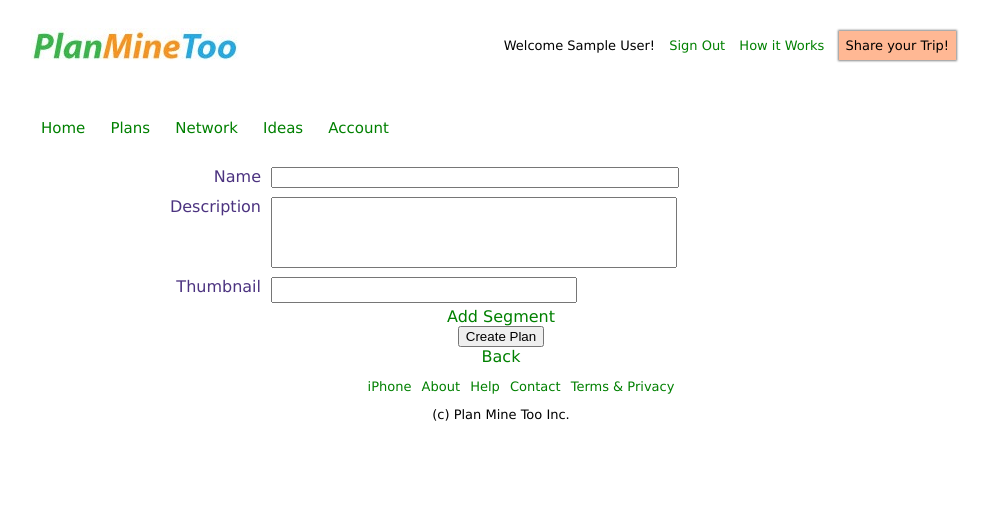
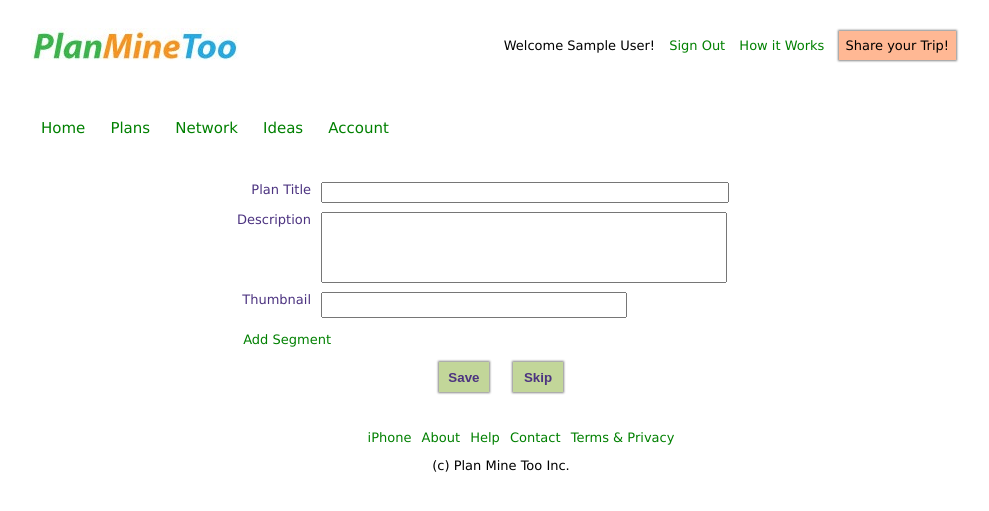
Before and after one commit to mdhagat/planner, a Rails app: page /plans/new in a window 1280 px wide. Shown: the top 511 px of the page, without its empty margins (139-1128 px from the left). Run offline with Rails 7, Linux system fonts and the light colour scheme; the visitor is signed in with stand-in values (Sample User, id 1); data that the repository does not hold is empty; style sheets or scripts are compiled from the project's sources; some libraries are stand-ins or nearby versions.

Commit message:
More updates to new plan creation

```diff
--- a/app/assets/stylesheets/plans.css.scss
+++ b/app/assets/stylesheets/plans.css.scss
@@ -144,6 +144,7 @@ div.new_plan_section
   margin-left: auto;
   margin-right: auto;
   width:1000px;
+  font-size:small;
 //  border-style:solid;
 //  border-width:1px;
 }
@@ -151,7 +152,7 @@ div.new_plan_section
 .title_section
 {
   position:relative;
-  left:100px;
+  left:150px;
   height:30px;
   width:350px;
 //  border-style:solid;
@@ -165,7 +166,6 @@ div.new_plan_section
   height:30px;
   width:150px;
   text-align: right;
-  font-size:medium;
   color:#4C3380;
 //  border-style:solid;
 //  border-width:1px;
@@ -181,7 +181,7 @@ div.new_plan_section
 .description_section
 {
   position:relative;
-  left:100px;
+  left:150px;
   height:80px;
   width:350px;
 //  border-style:solid;
@@ -195,7 +195,6 @@ div.new_plan_section
   height:30px;
   width:150px;
   text-align: right;
-  font-size:medium;
   color:#4C3380;
 //  border-style:solid;
 //  border-width:1px;
@@ -213,7 +212,7 @@ div.new_plan_section
 .thumbnail_section
 {
   position:relative;
-  left:100px;
+  left:150px;
   height:30px;
   width:350px;
 //  border-style:solid;
@@ -227,7 +226,6 @@ div.new_plan_section
   height:30px;
   width:150px;
   text-align: right;
-  font-size:medium;
   color:#4C3380;
 //  border-style:solid;
 //  border-width:1px;
@@ -242,12 +240,58 @@ div.new_plan_section
   resize:none;
 }
 
+.add_segment_link
+{
+  position:absolute;
+  left:170px;
+  height:30px;
+  width:150px;
+  margin:10px;
+  text-align: right;
+}
+
 div.add_segment_section
 {
   position:relative;
   height:140px;
-  width:750px;
+  width:650px;
   margin:auto;
   background-color:#F5F0E6;
   box-shadow: 0px 0px 4px 1px #888888;
 }
+
+
+.segment_title_section
+{
+  position:relative;
+  top:10px;
+  left:10px;
+  height:30px;
+  width:350px;
+//  border-style:solid;
+//  border-width:1px;
+}
+
+.segment_description_section
+{
+  position:relative;
+  top:10px;
+  left:10px;
+  height:80px;
+  width:350px;
+//  border-style:solid;
+//  border-width:1px;
+}
+
+.add_segment_button
+{
+  position:relative;
+  height:30px;
+  width:50px;
+  color:#4C3380;
+  font-weight:bold;
+  margin:10px;
+  background-color:#C2D699;
+  border-width : 0px;
+  box-shadow: 0px 0px 2px 1px #888888;
+}
--- a/app/views/plans/_form.html.erb
+++ b/app/views/plans/_form.html.erb
@@ -2,6 +2,8 @@
 <br/>
 
 <div class="new_plan_section">
+
+<br/>
 
 <%= form_for(@plan) do |f| %>
   <% if @plan.errors.any? %>
@@ -11,7 +13,7 @@
   <% end %>
 
   	<div class="title_section">
-  		<%= f.label :name, "Name", :class => 'title_tag' %>
+  		<%= f.label :name, "Plan Title", :class => 'title_tag' %>
 		<%= f.text_field :name, :class => 'title_field' %>
   	</div>
 
@@ -27,10 +29,19 @@
 
   	<%= link_to "Add Segment", add_segment_url, :class => "add_segment_link", :remote => true %>
 
+    <br/>
+
+	<div class="new_segment_placeholder"></div>
+
+	<br/>
+
 	<div class="actions">
-    	<%= f.submit %>
+    	<%= f.submit 'Save', :class => "add_segment_button" %>
+    	<%= f.submit 'Skip', :class => "add_segment_button" %>
   	</div>
 
 <% end %>
 
+<br/>
+
 </div>
--- a/app/views/plans/new.html.erb
+++ b/app/views/plans/new.html.erb
@@ -1,4 +1,2 @@
 
 <%= render 'form' %>
-
-<%= link_to 'Back', plans_path %>
```
Also changed, not shown: app/views/plans/add_segment.js.erb (+11 -6 lines), app/assets/images/travel1.jpg (added), app/assets/images/travel2.jpg (added), app/assets/images/travel3.gif (added), app/assets/images/travel4.gif (added), app/assets/images/travel5.gif (added), app/assets/images/travel6.gif (added), app/assets/images/travel7.gif (added).
